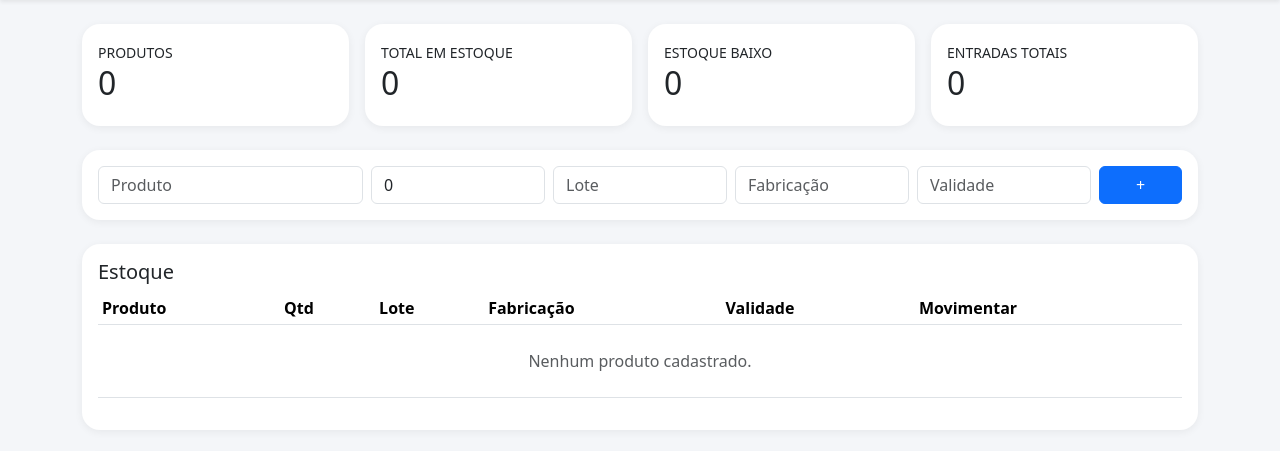
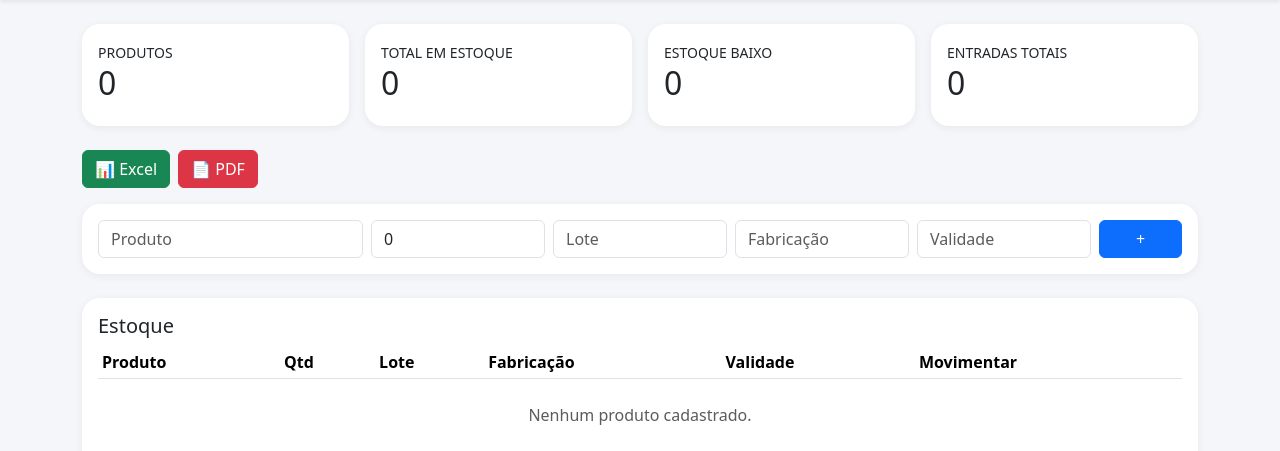
Before and after one commit to tihinlpatos-coder/Controle-TI, a Flask app: page /sistema in a window 1280 px wide. Shown: the part 56-507 px from the top of the page. Run offline with Flask 3, Linux system fonts and the light colour scheme; the visitor is signed in with stand-in values (Sample User, id 1); data that the repository does not hold is empty.

Commit message:
Add files via upload

```diff
--- a/app.py
+++ b/app.py
@@ -1,4 +1,9 @@
-from flask import Flask, render_template, request, redirect, session, url_for
+from flask import Flask, render_template, request, redirect, session, url_for, send_file
+from openpyxl import Workbook
+from reportlab.platypus import SimpleDocTemplate, Table, TableStyle
+from reportlab.lib.pagesizes import A4
+from reportlab.lib import colors
+import tempfile
 from flask_sqlalchemy import SQLAlchemy
 from datetime import datetime
 import os
@@ -95,5 +100,40 @@ def movimentar(produto_id):
     db.session.commit()
     return redirect(url_for("sistema"))
 
+
+@app.route("/relatorio_excel")
+def relatorio_excel():
+    if not session.get("logado"):
+        return redirect(url_for("login"))
+    produtos = Produto.query.order_by(Produto.nome).all()
+    wb = Workbook()
+    ws = wb.active
+    ws.title = "Estoque"
+    ws.append(["ID", "Produto", "Quantidade", "Lote", "Fabricação", "Validade"])
+    for p in produtos:
+        ws.append([p.id, p.nome, p.quantidade, p.lote, p.fabricacao, p.validade])
+    tmp = tempfile.NamedTemporaryFile(delete=False, suffix=".xlsx")
+    wb.save(tmp.name)
+    return send_file(tmp.name, as_attachment=True, download_name="relatorio_estoque.xlsx")
+
+@app.route("/relatorio_pdf")
+def relatorio_pdf():
+    if not session.get("logado"):
+        return redirect(url_for("login"))
+    produtos = Produto.query.order_by(Produto.nome).all()
+    tmp = tempfile.NamedTemporaryFile(delete=False, suffix=".pdf")
+    doc = SimpleDocTemplate(tmp.name, pagesize=A4)
+    data = [["ID", "Produto", "Qtd", "Lote", "Fabricação", "Validade"]]
+    for p in produtos:
+        data.append([str(p.id), p.nome, str(p.quantidade), p.lote or "", p.fabricacao or "", p.validade or ""])
+    table = Table(data, colWidths=[35, 180, 40, 70, 90, 90])
+    table.setStyle(TableStyle([
+        ("BACKGROUND", (0,0), (-1,0), colors.lightgrey),
+        ("GRID", (0,0), (-1,-1), 0.5, colors.black),
+    ]))
+    doc.build([table])
+    return send_file(tmp.name, as_attachment=True, download_name="relatorio_estoque.pdf")
+
+
 if __name__ == "__main__":
     app.run(host="0.0.0.0", port=int(os.getenv("PORT", 5000)))
--- a/requirements.txt
+++ b/requirements.txt
@@ -2,3 +2,6 @@ Flask==3.1.3
 Flask-SQLAlchemy==3.1.1
 gunicorn==23.0.0
 psycopg2-binary==2.9.10
+openpyxl==3.1.5
+reportlab==4.4.1
+Pillow==12.0.0
--- a/templates/dashboard.html
+++ b/templates/dashboard.html
@@ -15,7 +15,7 @@
 <div class='col-md-3'><div class='card card-soft'><div class='card-body'><small>ESTOQUE BAIXO</small><h2>{{ estoque_baixo }}</h2></div></div></div>
 <div class='col-md-3'><div class='card card-soft'><div class='card-body'><small>ENTRADAS TOTAIS</small><h2>{{ entradas_totais }}</h2></div></div></div>
 </div>
-<div class='card card-soft mb-4'><div class='card-body'>
+<div class='mb-3 d-flex gap-2'><a href='/relatorio_excel' class='btn btn-success'>📊 Excel</a><a href='/relatorio_pdf' class='btn btn-danger'>📄 PDF</a></div><div class='card card-soft mb-4'><div class='card-body'>
 <form method='post' action='/novo' class='row g-2'>
 <div class='col-md-3'><input class='form-control' name='nome' placeholder='Produto' required></div>
 <div class='col-md-2'><input class='form-control' name='quantidade' type='number' value='0'></div>
```
